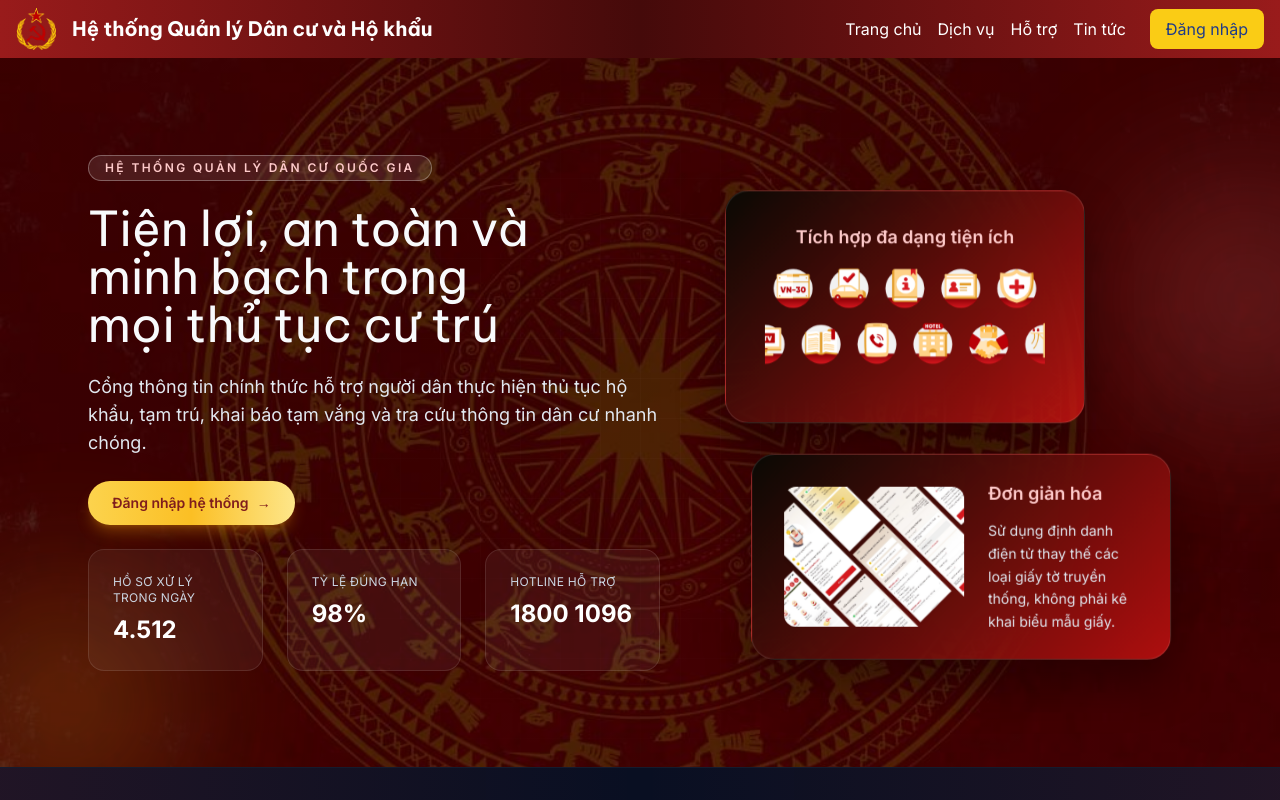
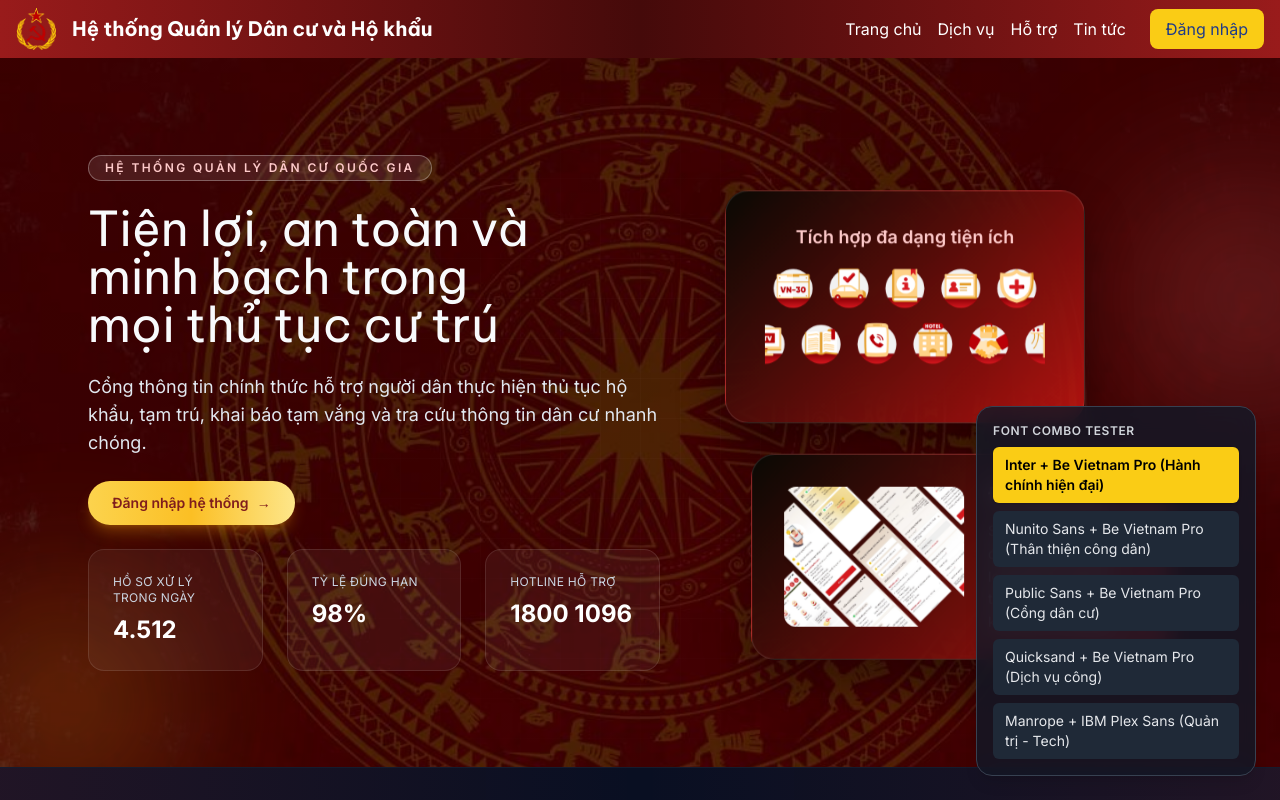
Before and after one commit to Bladz1/Apollo-Resident-Management, a Next.js app in the folder ResidentManagement/frontend/: page / in a window 1280 px wide. Shown: the top 800 px of the page. Built offline with nearby package versions, Linux system fonts and the light colour scheme.

Commit message:
Add font switcher component with multiple font combos

```diff
--- a/ResidentManagement/frontend/src/app/globals.css
+++ b/ResidentManagement/frontend/src/app/globals.css
@@ -22,7 +22,7 @@
 body {
   background: var(--background);
   color: var(--foreground);
-  font-family: var(--font-primary), var(--font-secondary), var(--font-secondary-alt), 'Inter', 'Be Vietnam Pro', sans-serif;
+  font-family: var(--font-inter), var(--font-bevietnam), sans-serif;
   font-feature-settings: 'liga' 1, 'kern' 1;
 }
 
@@ -32,7 +32,7 @@ h3,
 h4,
 h5,
 h6 {
-  font-family: var(--font-secondary), var(--font-secondary-alt), var(--font-primary), 'Be Vietnam Pro', 'Inter', sans-serif;
+  font-family: var(--font-bevietnam), var(--font-inter), sans-serif;
 }
 
 .admin-grid {
@@ -62,3 +62,30 @@ h6 {
   right: -6rem;
   background: radial-gradient(circle, rgba(244, 114, 182, 0.4), transparent 65%);
 }
+
+/* ===== Font Combos Preview ===== */
+
+/* 1. Inter + Be Vietnam Pro (Hành chính hiện đại) */
+.font-combo-1 {
+  font-family: var(--font-inter), var(--font-bevietnam), sans-serif;
+}
+
+/* 2. Nunito Sans + Be Vietnam Pro (Thân thiện công dân) */
+.font-combo-2 {
+  font-family: var(--font-nunito), var(--font-bevietnam), sans-serif;
+}
+
+/* 3. Public Sans + Be Vietnam Pro (Cổng dân cư) */
+.font-combo-3 {
+  font-family: var(--font-public), var(--font-bevietnam), sans-serif;
+}
+
+/* 4. Quicksand + Be Vietnam Pro (Dịch vụ công) */
+.font-combo-4 {
+  font-family: var(--font-quicksand), var(--font-bevietnam), sans-serif;
+}
+
+/* 5. Manrope + IBM Plex Sans (Quản trị - Tech) */
+.font-combo-5 {
+  font-family: var(--font-manrope), var(--font-plex), sans-serif;
+}
--- a/ResidentManagement/frontend/src/app/layout.tsx
+++ b/ResidentManagement/frontend/src/app/layout.tsx
@@ -1,29 +1,52 @@
-import { Be_Vietnam_Pro, Inter } from 'next/font/google';
+import {
+  Inter,
+  Be_Vietnam_Pro,
+  Nunito_Sans,
+  Public_Sans,
+  Quicksand,
+  Manrope,
+  IBM_Plex_Sans,
+} from 'next/font/google';
 import './globals.css';
 
 const inter = Inter({
-  subsets: ['latin'],
-  weight: ['400', '500', '600', '700', '800'],
-  variable: '--font-primary',
-  display: 'swap',
+  subsets: ['vietnamese'],
+  variable: '--font-inter',
+  weight: ['400', '500', '600', '700'],
+});
+const beVietnam = Be_Vietnam_Pro({
+  subsets: ['vietnamese'],
+  variable: '--font-bevietnam',
+  weight: ['400', '600', '700'],
+});
+const nunito = Nunito_Sans({
+  subsets: ['vietnamese'],
+  variable: '--font-nunito',
+  weight: ['400', '600', '700'],
+});
+const publicSans = Public_Sans({
+  subsets: ['vietnamese'],
+  variable: '--font-public',
+  weight: ['400', '600', '700'],
+});
+const quicksand = Quicksand({
+  subsets: ['vietnamese'],
+  variable: '--font-quicksand',
+  weight: ['400', '600'],
+});
+const manrope = Manrope({
+  subsets: ['vietnamese'],
+  variable: '--font-manrope',
+  weight: ['400', '600', '700'],
+});
+const ibmPlex = IBM_Plex_Sans({
+  subsets: ['vietnamese'],
+  variable: '--font-plex',
+  weight: ['400', '600'],
 });
 
-const beVietnamPro = Be_Vietnam_Pro({
-  subsets: ['latin'],
-  weight: ['400', '500', '600', '700'],
-  variable: '--font-secondary',
-  display: 'swap',
-});
-
-const beVietnamProAlt = Be_Vietnam_Pro({
-  subsets: ['latin'],
-  weight: ['400', '500', '600', '700'],
-  variable: '--font-secondary-alt',
-  display: 'swap',
-});
-
-// src/app/layout.tsx
 import Header from '@/components/header/header';
+import FontSwitcher from '@/components/ui/FontSwitcher';
 
 export default function RootLayout({
   children,
@@ -32,12 +55,13 @@ export default function RootLayout({
 }) {
   return (
     <html lang="vi">
-      <body className={`${inter.variable} ${beVietnamPro.variable} ${beVietnamProAlt.variable}`}>
+      <body
+        className={`${inter.variable} ${beVietnam.variable} ${nunito.variable} ${publicSans.variable} ${quicksand.variable} ${manrope.variable} ${ibmPlex.variable} font-combo-1`}
+      >
         <Header />
-        <main>{children}
-
-        </main>
-        <footer className="bg-gray-800 text-white text-center p-4">
+        <main>{children}</main>
+        <FontSwitcher />
+        <footer className="bg-gray-800 p-4 text-center text-white">
           <p>&copy; 2025 Hệ thống Quản lý Dân cư. Hotline: 1800 1096</p>
         </footer>
       </body>
--- /dev/null
+++ b/ResidentManagement/frontend/src/components/ui/FontSwitcher.tsx
@@ -0,0 +1,46 @@
+'use client';
+
+import { useState, useEffect } from 'react';
+
+const FONT_COMBOS = {
+  'Inter + Be Vietnam Pro (Hành chính hiện đại)': 'font-combo-1',
+  'Nunito Sans + Be Vietnam Pro (Thân thiện công dân)': 'font-combo-2',
+  'Public Sans + Be Vietnam Pro (Cổng dân cư)': 'font-combo-3',
+  'Quicksand + Be Vietnam Pro (Dịch vụ công)': 'font-combo-4',
+  'Manrope + IBM Plex Sans (Quản trị - Tech)': 'font-combo-5',
+} as const;
+
+type FontComboKey = (typeof FONT_COMBOS)[keyof typeof FONT_COMBOS];
+
+export default function FontSwitcher() {
+  const [active, setActive] = useState<FontComboKey>('font-combo-1');
+
+  useEffect(() => {
+    const comboClasses = Object.values(FONT_COMBOS);
+    document.body.classList.remove(...comboClasses);
+    document.body.classList.add(active);
+  }, [active]);
+
+  return (
+    <div className="fixed bottom-6 right-6 z-50 max-w-[280px] rounded-2xl border border-gray-700 bg-gray-900/80 p-4 text-sm shadow-lg backdrop-blur-md">
+      <p className="mb-2 text-gray-300 font-semibold text-xs tracking-wider uppercase">
+        Font Combo Tester
+      </p>
+      <div className="flex flex-col gap-2">
+        {Object.entries(FONT_COMBOS).map(([label, value]) => (
+          <button
+            key={value}
+            onClick={() => setActive(value)}
+            className={`rounded-md px-3 py-2 text-left transition-colors duration-200 ${
+              active === value
+                ? 'bg-yellow-400 text-black font-semibold shadow'
+                : 'bg-gray-800 text-gray-200 hover:bg-gray-700'
+            }`}
+          >
+            {label}
+          </button>
+        ))}
+      </div>
+    </div>
+  );
+}
```
